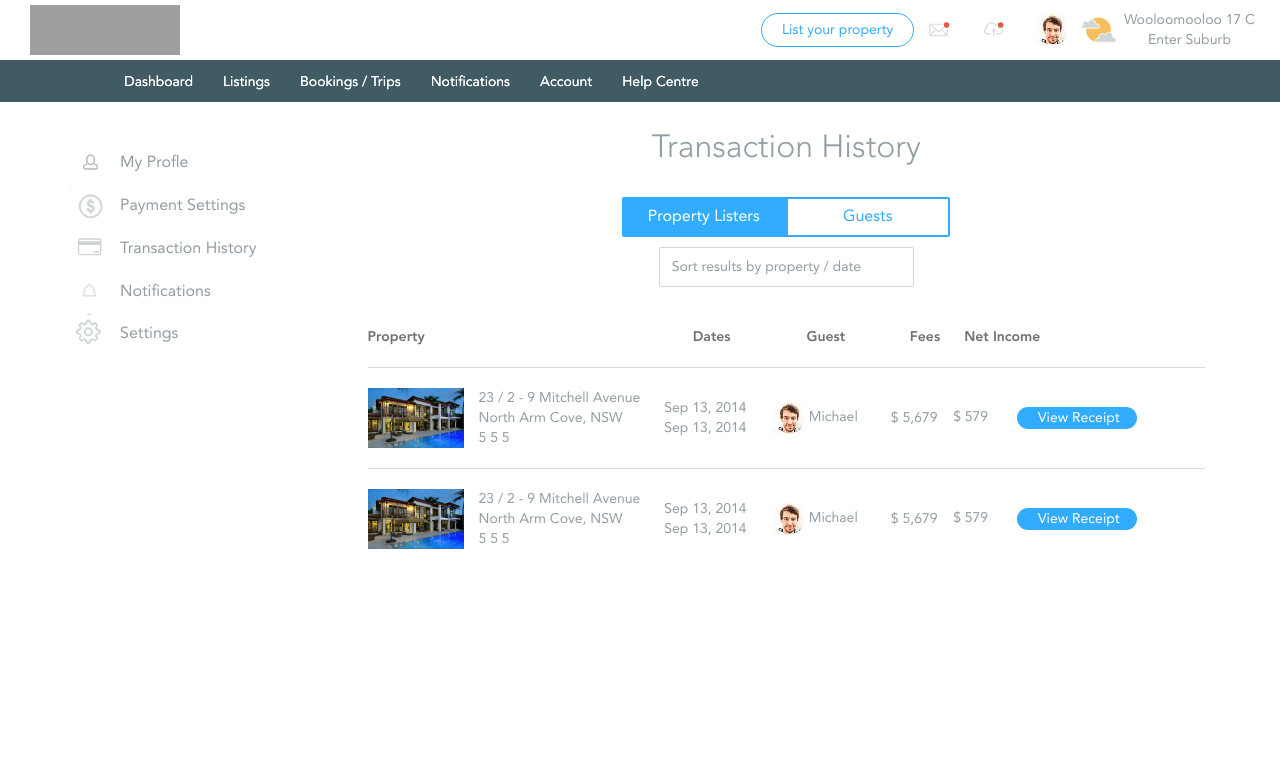
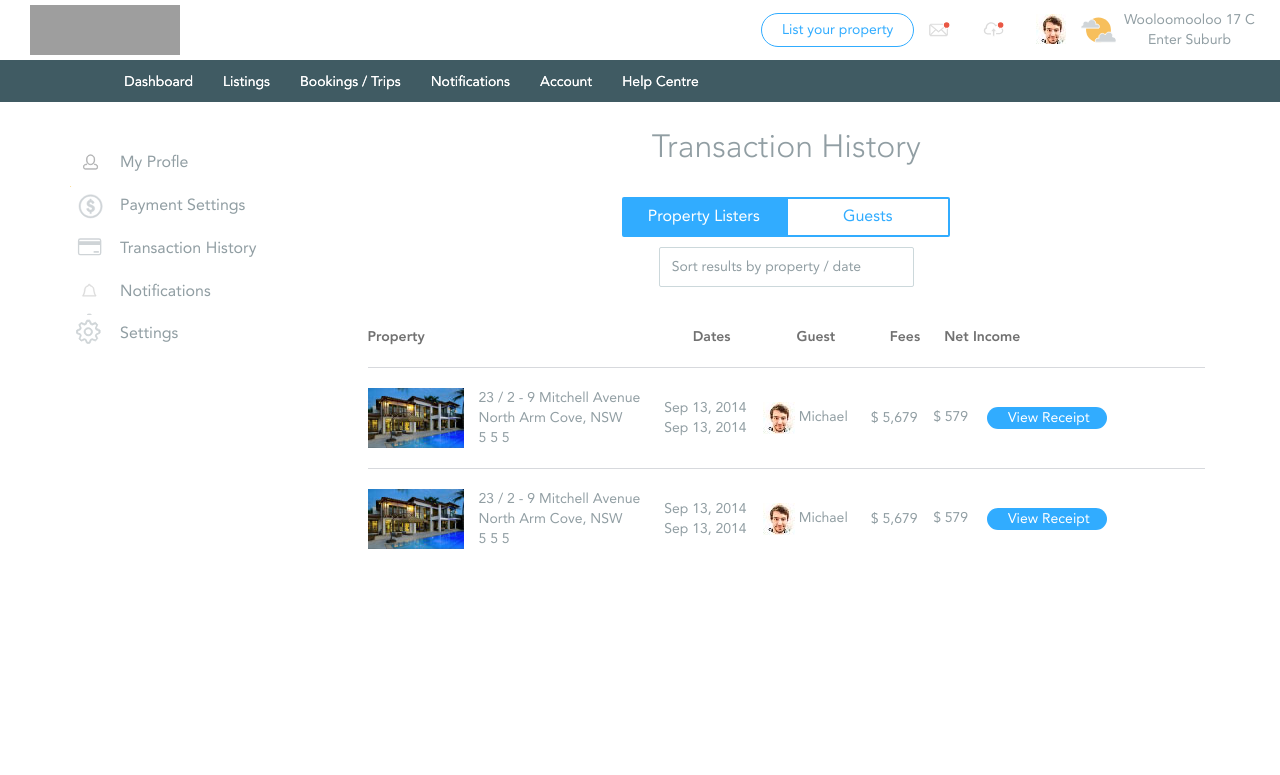
Before and after one commit to dankoknad/OzGetaways, a PHP site: page /transaction-history.html in a window 1280 px wide. Shown: the top 775 px of the page. Run offline with PHP 8.4, Linux system fonts and the light colour scheme; some web fonts are replaced; grey boxes are pictures that could not be loaded.

Commit message:
fixed buttons posiyion for tablet portrait view

```diff
--- a/css/custom.css
+++ b/css/custom.css
@@ -1102,16 +1102,12 @@ screen and (min-width: 1200px) {
 	}
 	.th-guests,
 	.th-guests-title {
-		width: 120px;
+		width: 100px;
 		text-align: center;
 	}
 	.th-fees,
 	.th-fees-title {
 		width: 70px;
-	}
-.th-netincomes .btn {
-		display: inline-block;
-		margin: 0 0 0 25px;
 	}
 }
 /********* End of Transaction History page **************/
```
